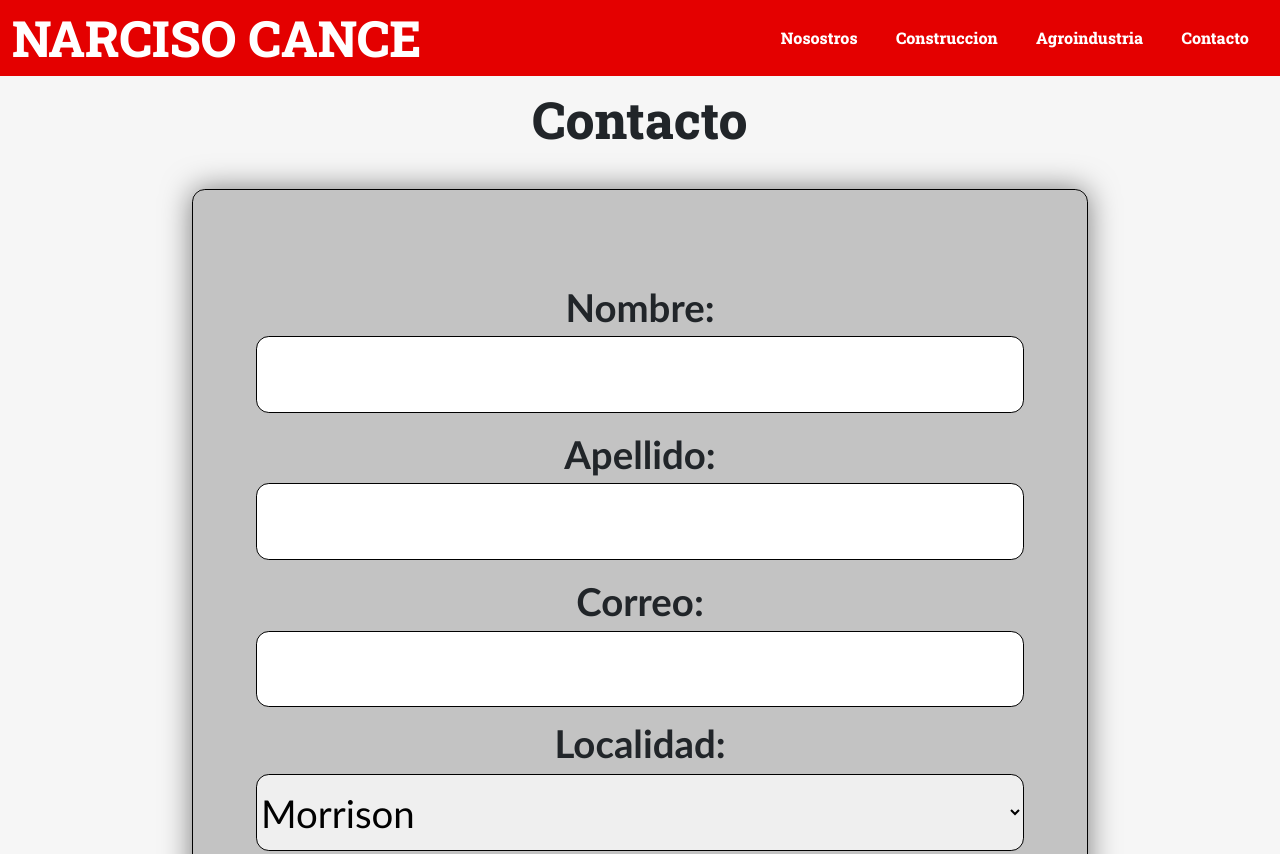
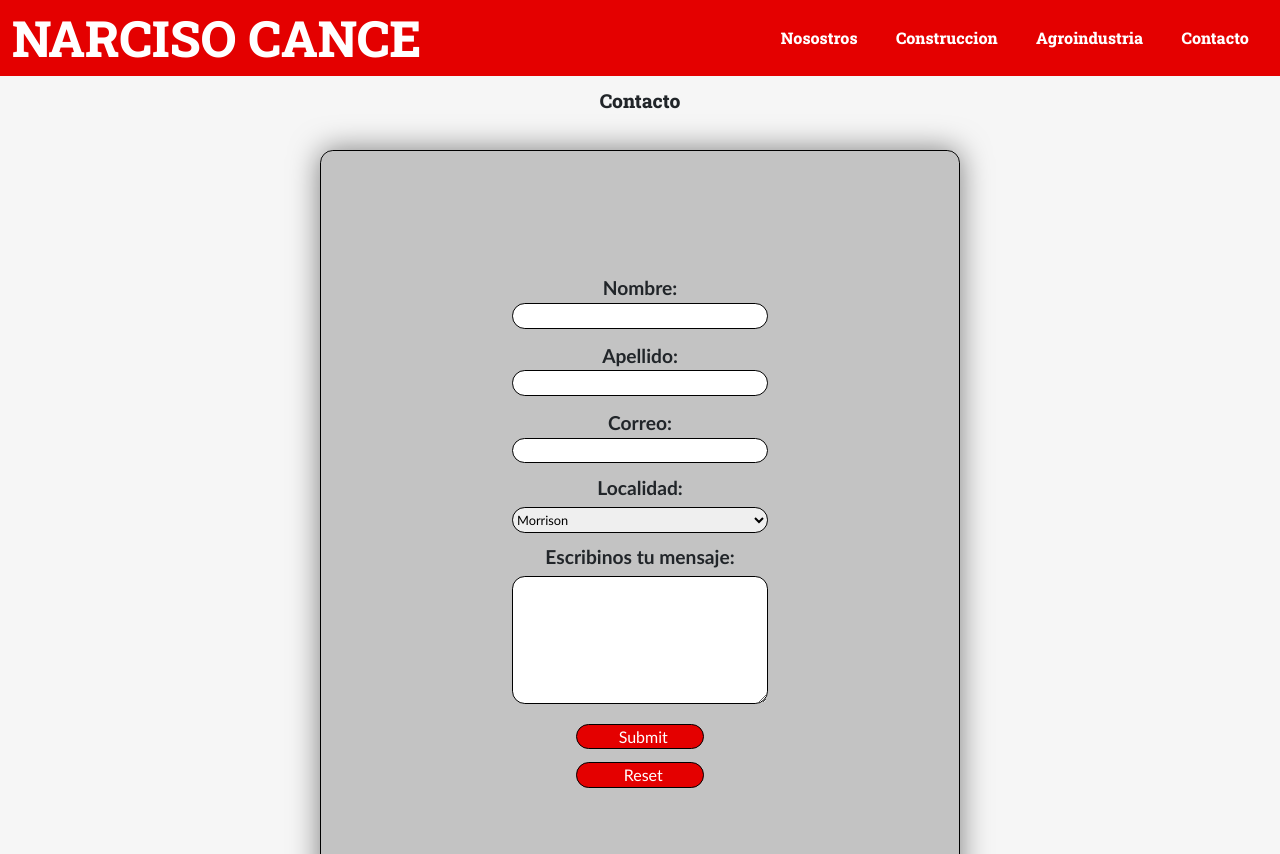
Before and after one commit to EmaChiatti/Narcisocance, a website: page pages/contacto.html in a window 1280 px wide. Shown: the top 854 px of the page. Drawn offline with nearby package versions, Linux system fonts and the light colour scheme.

Commit message:
narcisocance

```diff
--- a/scss/base/_mediaquery.scss
+++ b/scss/base/_mediaquery.scss
@@ -127,22 +127,22 @@
             }
         }
     }
-}
     /*!------CONTACTOS------*/
     .contactos{
         h2{
             font-size: nth($font-size, 8);
         }
         .globos{
-                width: 70vw;
-                height: 95vw;
+            width: 60vw;
+            height: 90vw;
+
             form{
                 div{
                     label{
                         font-size: nth($font-size, 7);
                     }
                     input{
-                            width: 60vw;
+                        width: 50vw;
                         height: 6vw;
                     }
                     h3{
@@ -150,18 +150,19 @@
                     }
                     select{
                         font-size: nth($font-size, 7);
-                            width: 60vw;
+                        width: 50vw;
                         height: 6vw;
                     }
                     textarea{
-                            width: 60vw;
+                        width: 50vw;
                         height: 20vw;
                         font-size: nth($font-size, 7);
                     }
                     .botones{
-                            width: 20vw;
+                        width: 18vw;
                         height: 4vw;
                         font-size: nth($font-size, 6);
+                    }
                 }
             }
         }
@@ -320,7 +321,7 @@
             }
             .globos{
                 width: 70vw;
-                height: 95vw;
+                height: 100vw;
                 form{
                     div{
                         label{
--- a/scss/components/_layout.scss
+++ b/scss/components/_layout.scss
@@ -243,7 +243,7 @@
 .contactos{
     @extend %flex;
     h2{
-        font-size: nth($font-size, 5);
+        font-size: nth($font-size, 4);
         font-family: $font-fam-empr;
         font-weight: 800;
         margin: 1vw;
@@ -254,8 +254,8 @@
         font-family: $font-fam-gral;
         border: map-get($bordes, border);
         border-radius: map-get($bordes, radius);
-        width: 40%;
-        height: 90%;
+        width: 50vw;
+        height: 60vw;
         margin: 2vw;
         box-shadow: 0px 0px 30px 0px rgba(0,0,0,0.5);
         -webkit-box-shadow: 0px 0px 30px 0px rgba(0,0,0,0.5);
@@ -296,7 +296,7 @@
                 textarea{
                     border: map-get($bordes, border);
                     border-radius: map-get($bordes, radius);
-                    width: 25vw;
+                    width: 20vw;
                     height: 10vw;
                     padding: 0.5vw;
                     font-family: $font-fam-gral;
```
Also changed, not shown: css/estilos.css. Lines whose indentation alone changed are shown as unchanged.
